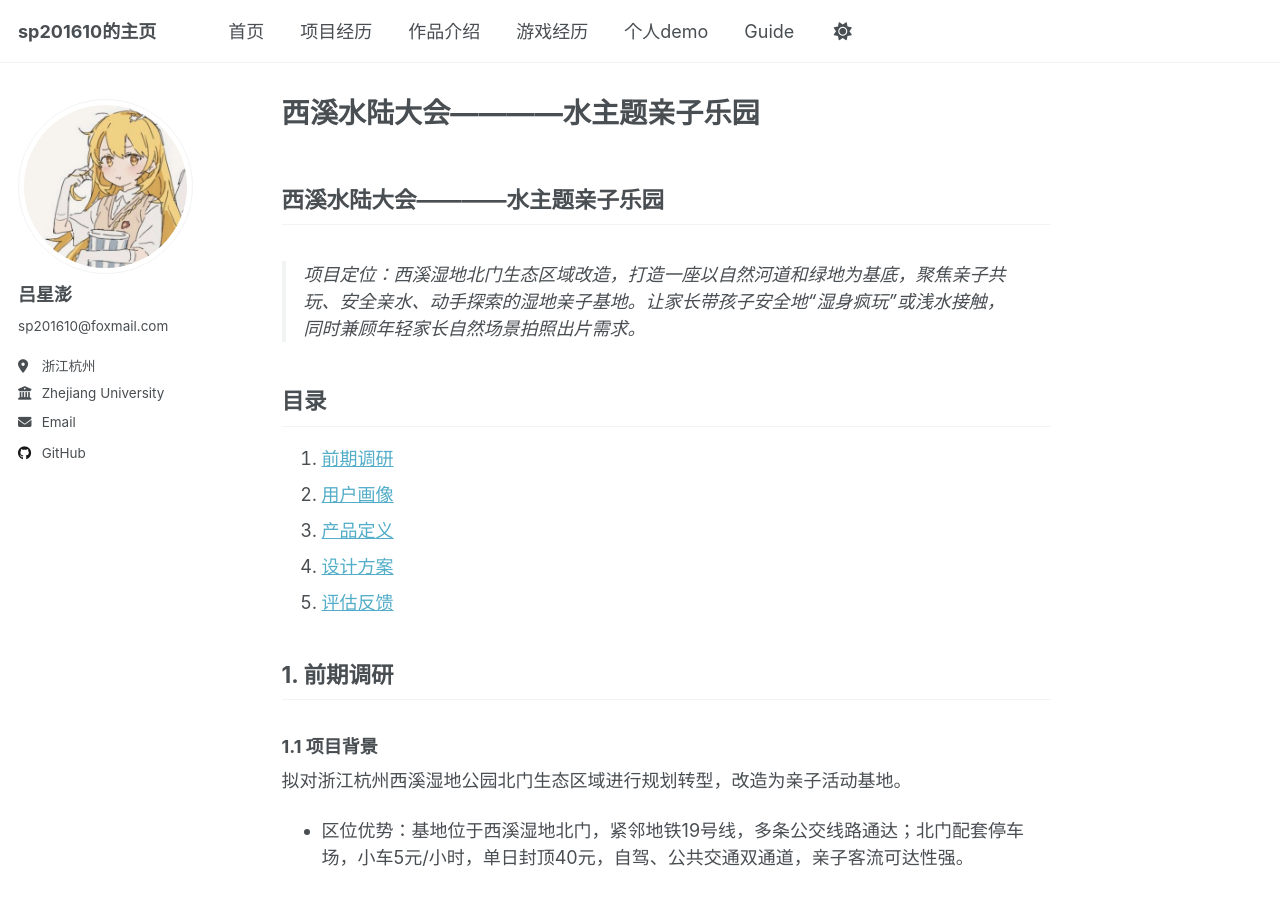
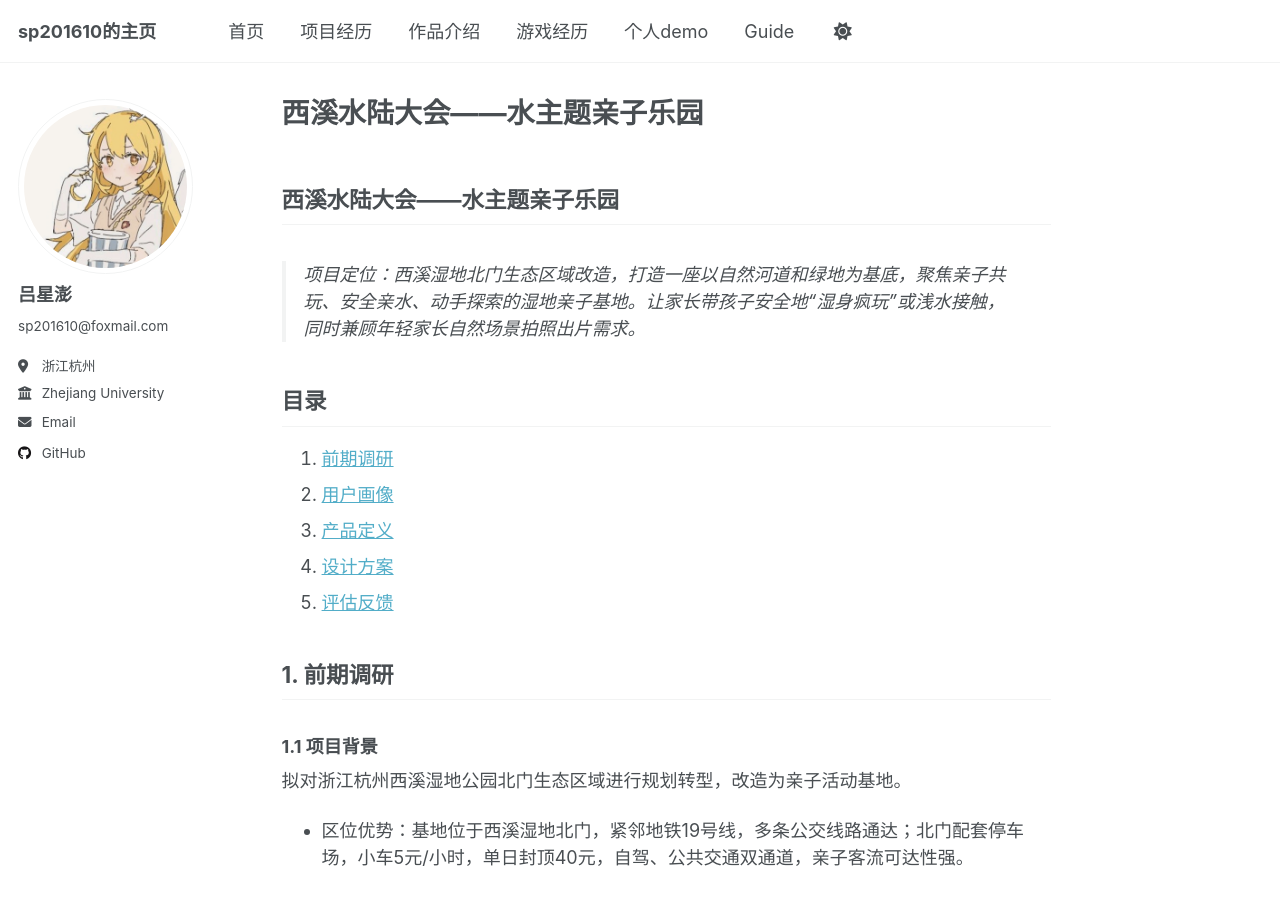
Before and after one commit to sp201610/sp201610.github.io, a Jekyll site: the page built from _pages/works/xixi.md, in a window 1280 px wide and 900 px high. Built offline with Jekyll 4.4.1, drawn with Linux system fonts in a browser that asks for light colours; our own code applies the rules of GitHub Pages for plain Markdown files.

```diff
--- a/_pages/works/xixi.md
+++ b/_pages/works/xixi.md
@@ -1,5 +1,5 @@
 
-## 西溪水陆大会————水主题亲子乐园
+## 西溪水陆大会——水主题亲子乐园
 
 > 项目定位：西溪湿地北门生态区域改造，打造一座以自然河道和绿地为基底，聚焦亲子共玩、安全亲水、动手探索的湿地亲子基地。让家长带孩子安全地“湿身疯玩”或浅水接触，同时兼顾年轻家长自然场景拍照出片需求。
 
```
